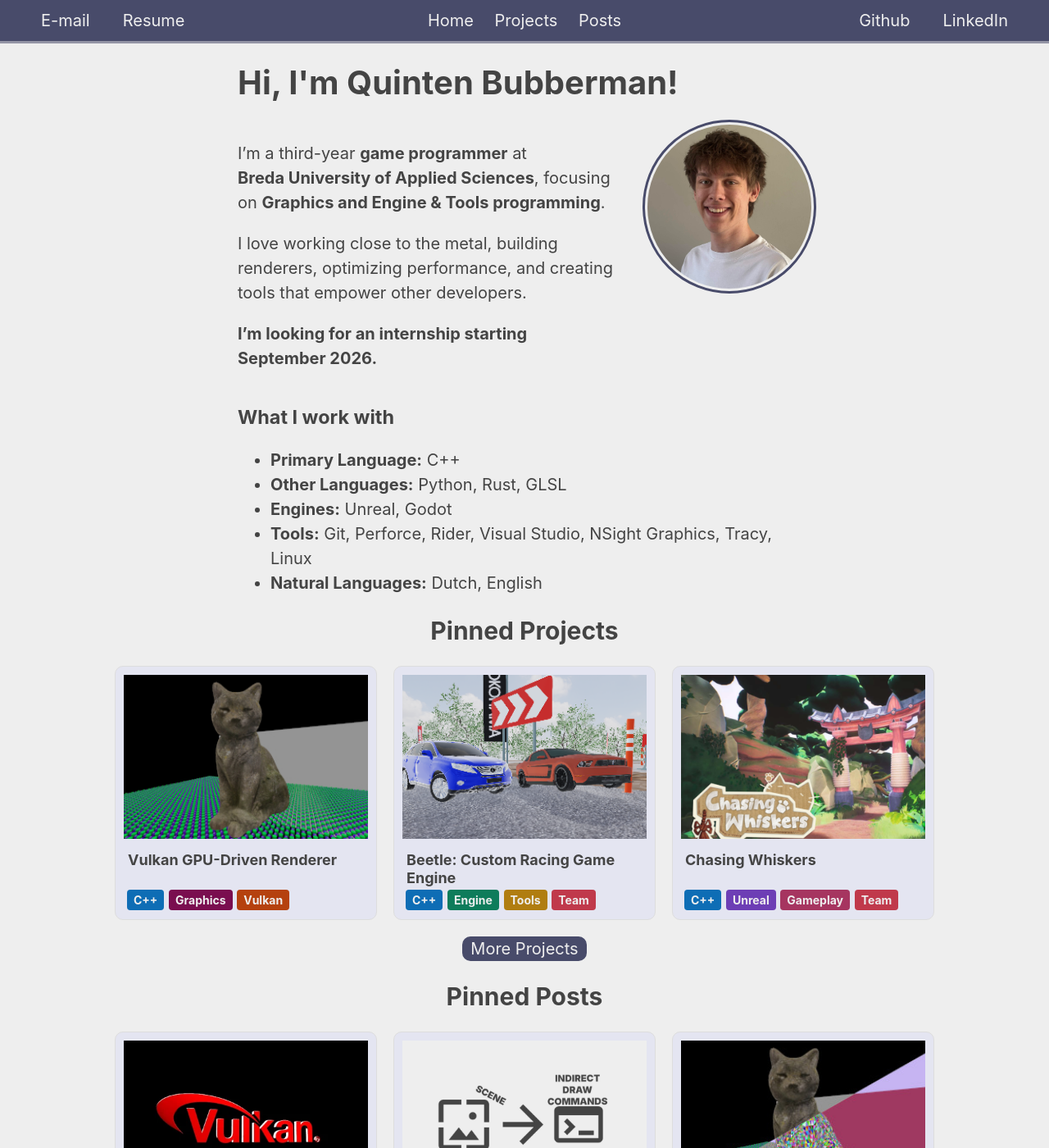
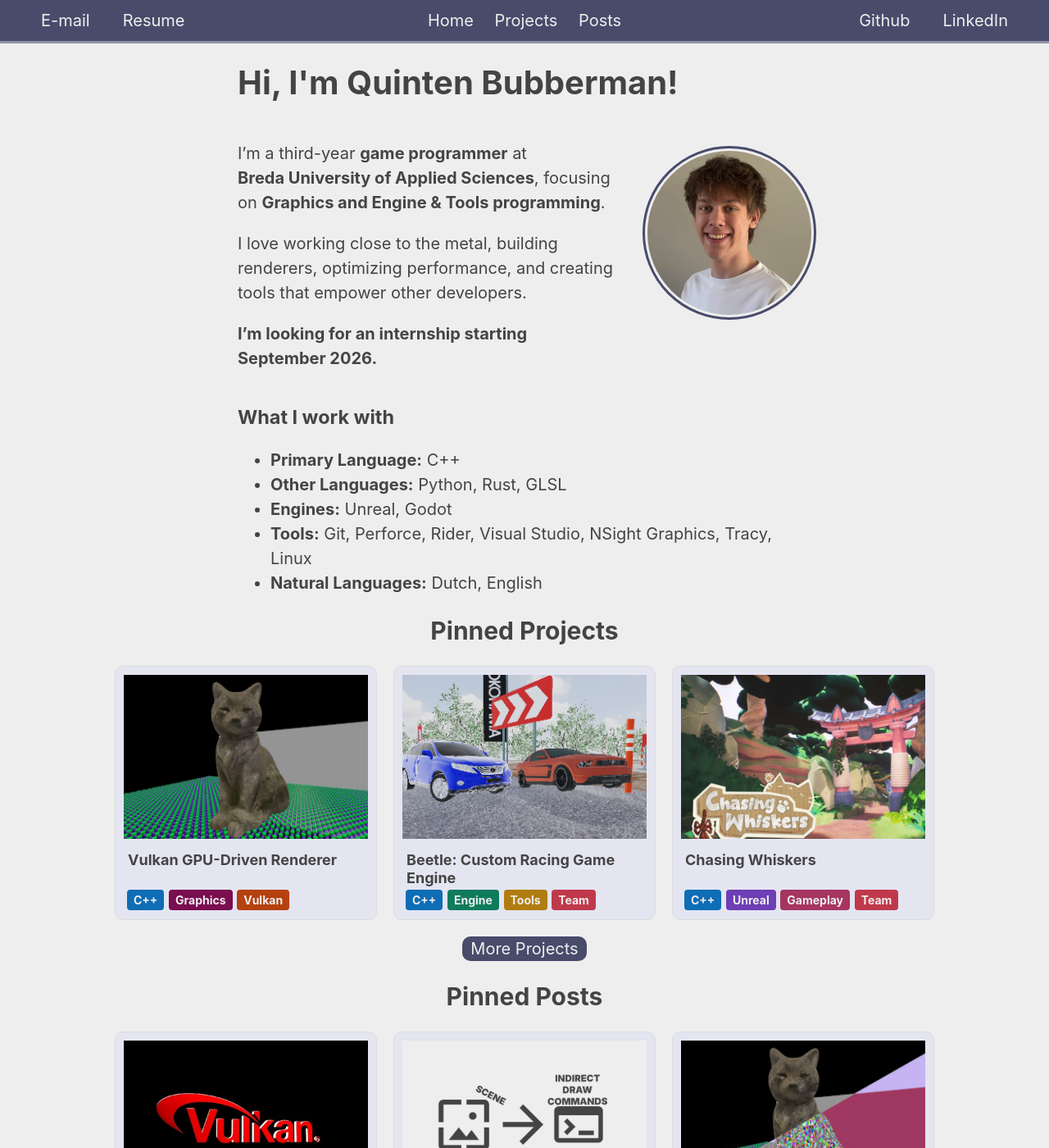
Before and after one commit to bakjedev/bakjedev.github.io, a Jekyll site: the page built from index.md, in a window 1280 px wide and 1400 px high. Shown: the whole window at 82% size. Built offline with Jekyll 4.4.1, drawn with Linux system fonts in a browser that asks for light colours.

Commit message:
move image down slightly

```diff
--- a/assets/style.css
+++ b/assets/style.css
@@ -99,6 +99,7 @@ nav a:hover {
   align-self: flex-start;
   outline: 3px solid #484b6a;
   outline-offset: 3px;
+  margin-top: 2.0rem;
 }
 
 .me-section {
```
